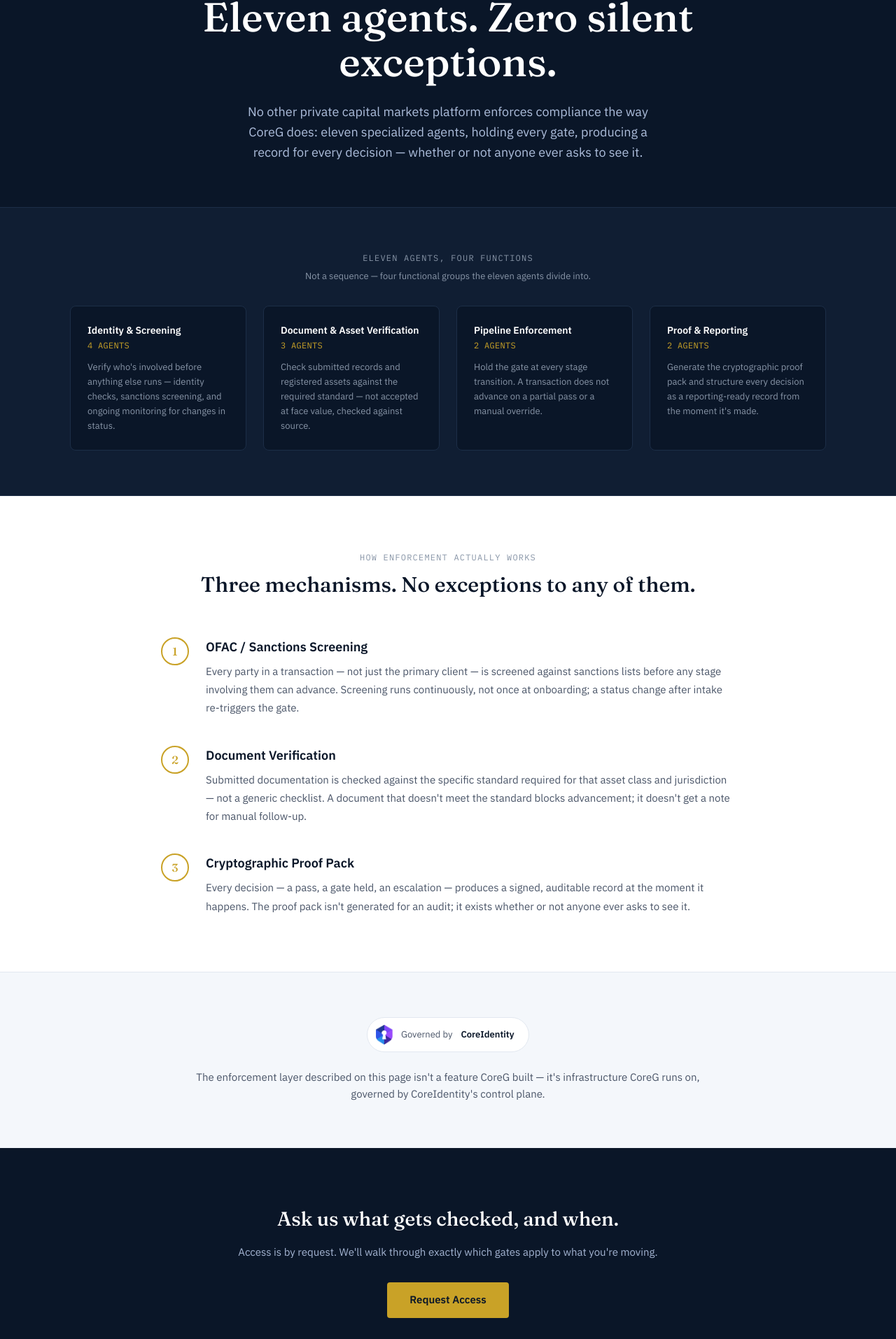
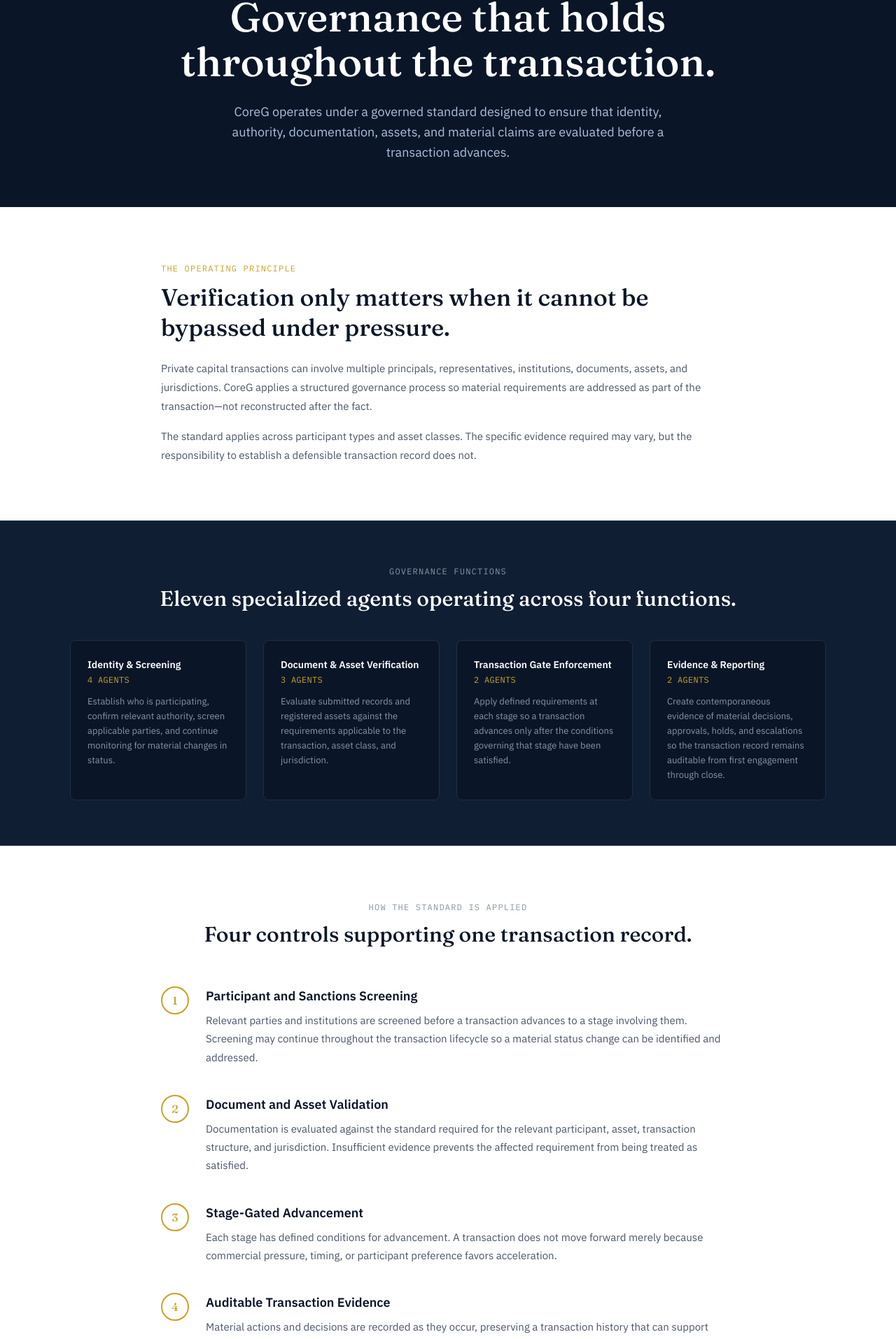
Before and after one commit to CoreGAdmin/coregenisis-site, a React (Vite) app: page /governance in a window 1280 px wide. Shown: the part 208-2122 px from the top of the page at 70% size. Built offline with nearby package versions, Linux system fonts and the light colour scheme.

Commit message:
Finalize CoreG v2.2 governance, routing, and documentation

```diff
--- a/src/App.jsx
+++ b/src/App.jsx
@@ -9,10 +9,12 @@
 import PrivacyPolicy from "./pages/PrivacyPolicy.jsx";
 import TermsOfService from "./pages/TermsOfService.jsx";
 import FAQ from "./pages/FAQ.jsx";
+import ScrollToTop from "./components/ScrollToTop.jsx";
 
 export default function App() {
   return (
     <BrowserRouter>
+      <ScrollToTop />
       <Routes>
         <Route path="/" element={<Home />} />
         <Route path="/platform" element={<Platform />} />
--- a/src/data/governanceContent.js
+++ b/src/data/governanceContent.js
@@ -1,40 +1,41 @@
-// Governance page content — structured around the ELEVEN AGENTS and THREE
-// MECHANISMS, deliberately NOT the Platform page's four-pipeline-stage
-// pattern. This is CoreG's actual differentiator; it earns its own shape.
-export const AGENT_CATEGORIES = [
+export const GOVERNANCE_FUNCTIONS = [
   {
     label: "Identity & Screening",
     count: 4,
-    detail: "Verify who's involved before anything else runs — identity checks, sanctions screening, and ongoing monitoring for changes in status.",
+    detail: "Establish who is participating, confirm relevant authority, screen applicable parties, and continue monitoring for material changes in status.",
   },
   {
     label: "Document & Asset Verification",
     count: 3,
-    detail: "Check submitted records and registered assets against the required standard — not accepted at face value, checked against source.",
+    detail: "Evaluate submitted records and registered assets against the requirements applicable to the transaction, asset class, and jurisdiction.",
   },
   {
-    label: "Pipeline Enforcement",
+    label: "Transaction Gate Enforcement",
     count: 2,
-    detail: "Hold the gate at every stage transition. A transaction does not advance on a partial pass or a manual override.",
+    detail: "Apply defined requirements at each stage so a transaction advances only after the conditions governing that stage have been satisfied.",
   },
   {
-    label: "Proof & Reporting",
+    label: "Evidence & Reporting",
     count: 2,
-    detail: "Generate the cryptographic proof pack and structure every decision as a reporting-ready record from the moment it's made.",
+    detail: "Create contemporaneous evidence of material decisions, approvals, holds, and escalations so the transaction record remains auditable from first engagement through close.",
   },
 ];
 
-export const MECHANISMS = [
+export const GOVERNANCE_STANDARDS = [
   {
-    label: "OFAC / Sanctions Screening",
-    detail: "Every party in a transaction — not just the primary client — is screened against sanctions lists before any stage involving them can advance. Screening runs continuously, not once at onboarding; a status change after intake re-triggers the gate.",
+    label: "Participant and Sanctions Screening",
+    detail: "Relevant parties and institutions are screened before a transaction advances to a stage involving them. Screening may continue throughout the transaction lifecycle so a material status change can be identified and addressed.",
   },
   {
-    label: "Document Verification",
-    detail: "Submitted documentation is checked against the specific standard required for that asset class and jurisdiction — not a generic checklist. A document that doesn't meet the standard blocks advancement; it doesn't get a note for manual follow-up.",
+    label: "Document and Asset Validation",
+    detail: "Documentation is evaluated against the standard required for the relevant participant, asset, transaction structure, and jurisdiction. Insufficient evidence prevents the affected requirement from being treated as satisfied.",
   },
   {
-    label: "Cryptographic Proof Pack",
-    detail: "Every decision — a pass, a gate held, an escalation — produces a signed, auditable record at the moment it happens. The proof pack isn't generated for an audit; it exists whether or not anyone ever asks to see it.",
+    label: "Stage-Gated Advancement",
+    detail: "Each stage has defined conditions for advancement. A transaction does not move forward merely because commercial pressure, timing, or participant preference favors acceleration.",
+  },
+  {
+    label: "Auditable Transaction Evidence",
+    detail: "Material actions and decisions are recorded as they occur, preserving a transaction history that can support internal review, counterparty confidence, compliance analysis, and post-close reporting.",
   },
 ];
--- a/src/pages/Governance.jsx
+++ b/src/pages/Governance.jsx
@@ -2,7 +2,7 @@
 import PageNav from "../components/PageNav.jsx";
 import PageFooter from "../components/PageFooter.jsx";
 import { ComingSoonButton } from "../components/ComingSoonButton.jsx";
-import { AGENT_CATEGORIES, MECHANISMS } from "../data/governanceContent.js";
+import { GOVERNANCE_FUNCTIONS, GOVERNANCE_STANDARDS } from "../data/governanceContent.js";
 
 export default function Governance() {
   return (
@@ -11,32 +11,45 @@
 
       <section className="bg-navy px-8 pt-20 pb-16 text-center">
         <div className="max-w-[820px] mx-auto">
-          <div className="font-mono text-xs tracking-[0.1em] text-gold uppercase mb-4">Governance & Compliance</div>
+          <div className="font-mono text-xs tracking-[0.1em] text-gold uppercase mb-4">Governance &amp; Compliance</div>
           <h1 className="font-display text-[clamp(34px,5vw,58px)] font-medium leading-[1.1] text-white mb-6">
-            Eleven agents. Zero silent exceptions.
+            Governance that holds throughout the transaction.
           </h1>
-          <p className="text-lg text-ice/85 max-w-[620px] mx-auto leading-relaxed">
-            No other private capital markets platform enforces compliance the way CoreG does:
-            eleven specialized agents, holding every gate, producing a record for every decision —
-            whether or not anyone ever asks to see it.
+          <p className="text-lg text-ice/85 max-w-[660px] mx-auto leading-relaxed">
+            CoreG operates under a governed standard designed to ensure that identity, authority, documentation, assets, and material claims are evaluated before a transaction advances.
+          </p>
+        </div>
+      </section>
+
+      <section className="bg-white px-8 py-20">
+        <div className="max-w-[820px] mx-auto">
+          <div className="font-mono text-xs tracking-[0.1em] text-gold uppercase mb-3">The Operating Principle</div>
+          <h2 className="font-display text-[30px] sm:text-[34px] font-medium text-navy mb-6 leading-tight">
+            Verification only matters when it cannot be bypassed under pressure.
+          </h2>
+          <p className="text-[15px] text-slate leading-[1.8] mb-4">
+            Private capital transactions can involve multiple principals, representatives, institutions, documents, assets, and jurisdictions. CoreG applies a structured governance process so material requirements are addressed as part of the transaction—not reconstructed after the fact.
+          </p>
+          <p className="text-[15px] text-slate leading-[1.8]">
+            The standard applies across participant types and asset classes. The specific evidence required may vary, but the responsibility to establish a defensible transaction record does not.
           </p>
         </div>
       </section>
 
       <section className="bg-navyCard px-8 py-16 border-y border-navyLine">
         <div className="max-w-[1080px] mx-auto">
-          <div className="font-mono text-xs tracking-[0.1em] text-slateLt uppercase mb-2 text-center">Eleven Agents, Four Functions</div>
-          <p className="text-[13px] text-slateLt text-center mb-8 max-w-[480px] mx-auto">
-            Not a sequence — four functional groups the eleven agents divide into.
-          </p>
+          <div className="font-mono text-xs tracking-[0.1em] text-slateLt uppercase mb-3 text-center">Governance Functions</div>
+          <h2 className="font-display text-[30px] font-medium text-white mb-10 text-center leading-tight">
+            Eleven specialized agents operating across four functions.
+          </h2>
           <div className="grid gap-6 [grid-template-columns:repeat(auto-fit,minmax(240px,1fr))]">
-            {AGENT_CATEGORIES.map((cat) => (
-              <div key={cat.label} className="bg-navy border border-navyLine rounded-lg p-6">
-                <div className="mb-3">
-                  <div className="text-sm font-semibold text-white mb-1">{cat.label}</div>
-                  <div className="font-mono text-xs text-gold uppercase tracking-wide">{cat.count} agent{cat.count !== 1 ? "s" : ""}</div>
+            {GOVERNANCE_FUNCTIONS.map((item) => (
+              <div key={item.label} className="bg-navy border border-navyLine rounded-lg p-6">
+                <div className="text-sm font-semibold text-white mb-1">{item.label}</div>
+                <div className="font-mono text-xs text-gold uppercase tracking-wide mb-3">
+                  {item.count} agent{item.count !== 1 ? "s" : ""}
                 </div>
-                <p className="text-[13px] text-slateLt leading-relaxed">{cat.detail}</p>
+                <p className="text-[13px] text-slateLt leading-relaxed">{item.detail}</p>
               </div>
             ))}
           </div>
@@ -45,21 +58,21 @@
 
       <section className="bg-white px-8 py-20">
         <div className="max-w-[820px] mx-auto">
-          <div className="font-mono text-xs tracking-[0.1em] text-slateLt uppercase mb-3 text-center">How Enforcement Actually Works</div>
+          <div className="font-mono text-xs tracking-[0.1em] text-slateLt uppercase mb-3 text-center">How the Standard Is Applied</div>
           <h2 className="font-display text-[30px] font-medium text-navy mb-14 text-center leading-tight">
-            Three mechanisms. No exceptions to any of them.
+            Four controls supporting one transaction record.
           </h2>
           <div className="space-y-10">
-            {MECHANISMS.map((m, i) => (
-              <div key={m.label} className="flex gap-6">
+            {GOVERNANCE_STANDARDS.map((item, index) => (
+              <div key={item.label} className="flex gap-6">
                 <div className="flex-none">
                   <div className="w-10 h-10 rounded-full border-2 border-gold flex items-center justify-center font-display text-gold font-medium">
-                    {i + 1}
+                    {index + 1}
                   </div>
                 </div>
                 <div>
-                  <h3 className="text-lg font-semibold text-navy mb-2">{m.label}</h3>
-                  <p className="text-[15px] text-slate leading-[1.75]">{m.detail}</p>
+                  <h3 className="text-lg font-semibold text-navy mb-2">{item.label}</h3>
+                  <p className="text-[15px] text-slate leading-[1.75]">{item.detail}</p>
                 </div>
               </div>
             ))}
@@ -68,24 +81,23 @@
       </section>
 
       <section className="bg-mist px-8 py-16 border-t border-[#E2E8F0]">
-        <div className="max-w-[720px] mx-auto text-center">
+        <div className="max-w-[740px] mx-auto text-center">
           <div className="inline-flex items-center gap-3 bg-white border border-[#E2E8F0] rounded-full pl-3 pr-5 py-2.5 mb-6">
             <img src={coreIdentityIcon} alt="CoreIdentity" className="h-7 w-auto" />
             <span className="text-[13px] text-slate">Governed by</span>
-            <span className="text-[13px] text-navy font-semibold">CoreIdentity</span>
+            <span className="text-[13px] text-navy font-semibold">CoreIdentity Technologies</span>
           </div>
           <p className="text-[15px] text-slate leading-relaxed">
-            The enforcement layer described on this page isn't a feature CoreG built —
-            it's infrastructure CoreG runs on, governed by CoreIdentity's control plane.
+            CoreG is the private capital markets intermediary. CoreIdentity Technologies owns and operates the Trust Infrastructure and Autonomous Execution Governance capabilities under which CoreG conducts governed transaction activity.
           </p>
         </div>
       </section>
 
       <section className="bg-navy px-8 py-20 text-center">
         <div className="max-w-[640px] mx-auto">
-          <h2 className="font-display text-[28px] font-medium text-white mb-4">Ask us what gets checked, and when.</h2>
+          <h2 className="font-display text-[28px] font-medium text-white mb-4">Understand the standard applied to your transaction.</h2>
           <p className="text-[15px] text-ice/80 mb-8">
-            Access is by request. We'll walk through exactly which gates apply to what you're moving.
+            Access is by request. CoreG will confirm fit, participant requirements, and the verification standards applicable to the proposed transaction.
           </p>
           <ComingSoonButton className="inline-block bg-gold text-navy text-[15px] font-semibold px-8 py-3.5 rounded cursor-pointer">Request Access</ComingSoonButton>
         </div>
```
Also changed, not shown: src/components/ScrollToTop.jsx (added, +12 -0 lines), src/pages/Platform.jsx (+4 -5 lines), 4 other files (tests, documents, lock files or other folders).
